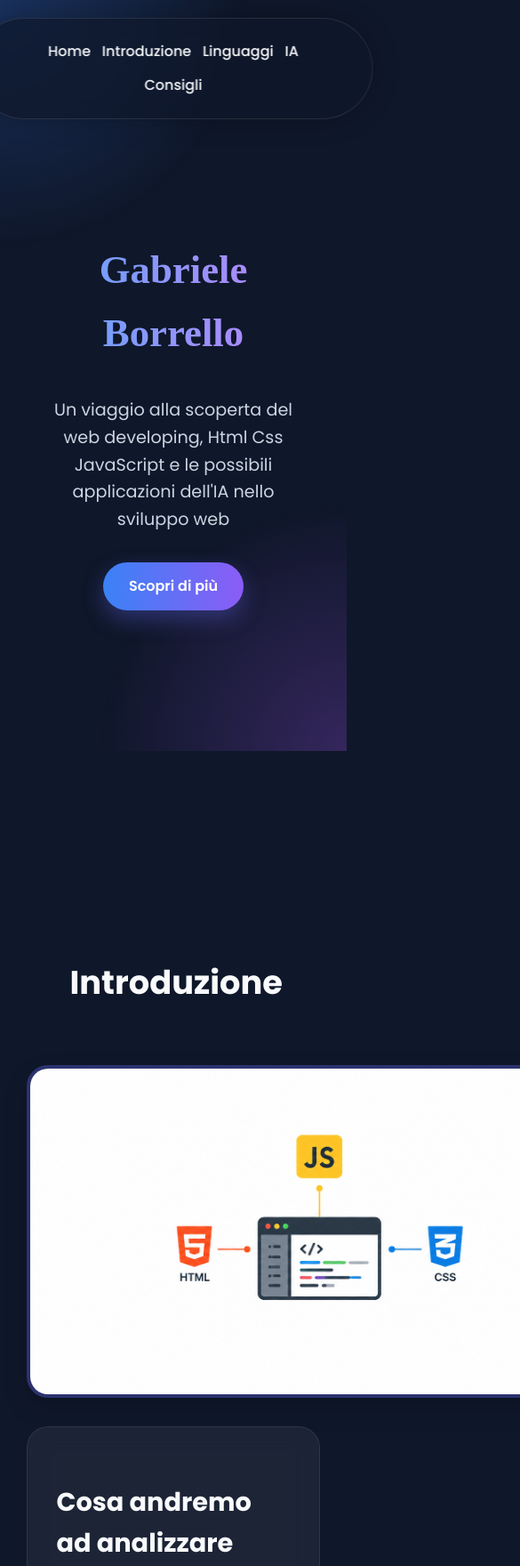
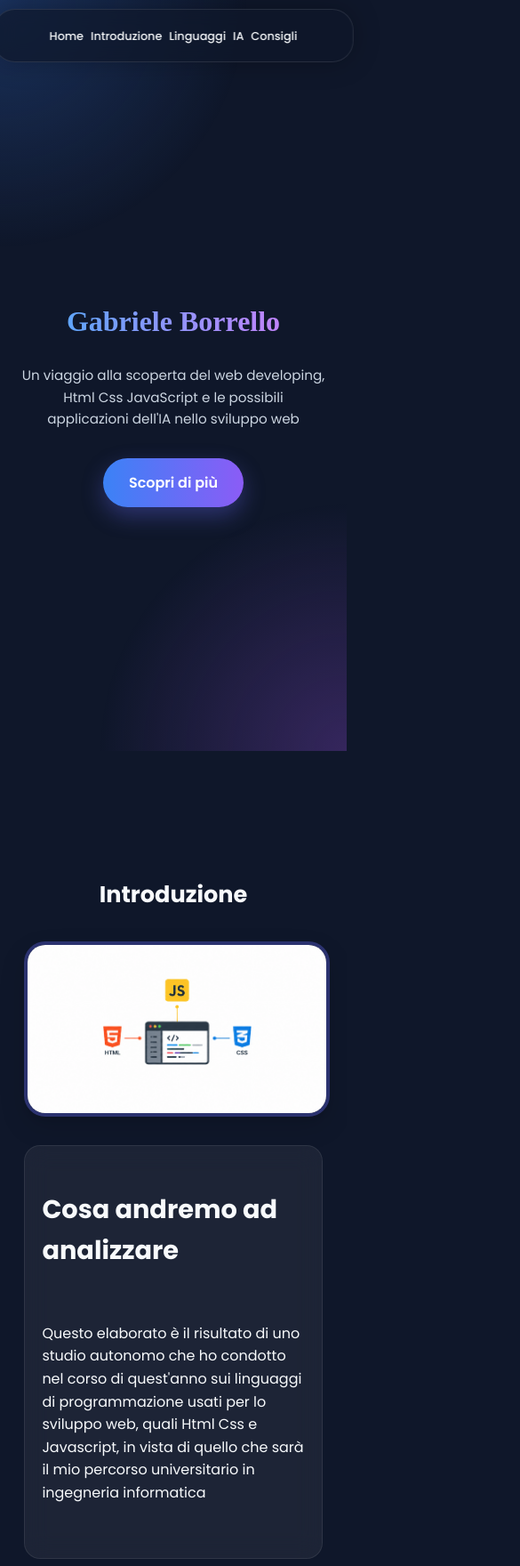
Before and after one commit to Gabry008/Capolavoro2026, a plain HTML site: page index.html in a window 390 px wide. Shown: the top 1760 px of the page at 89% size, 585 px wide, since content can reach past the window. Drawn offline with Linux system fonts and the light colour scheme.

Commit message:
Responsive

```diff
--- a/style.css
+++ b/style.css
@@ -169,11 +169,10 @@
 
     .about-grid {
       display: grid;
-      grid-template-columns: repeat(auto-fit, minmax(280px, 1fr));
+      grid-template-columns: repeat(auto-fit, minmax(300px, 1fr));
       gap: 2rem;
       align-items: center;
     }
-
     .profile-placeholder {
       height: 350px;
       border-radius: 24px;
@@ -237,9 +236,9 @@
     }
 
     .picture_container{
-    width: 650px;
-    height: auto;
-    }
+  width: 100%;
+  max-width: 650px;
+  }
 
     .picture {
     width: 100%;
@@ -251,6 +250,7 @@
     box-shadow:
         0 4px 10px rgba(0,0,0,0.08),
         0 12px 30px rgba(0,0,0,0.12);
+    max-width: 100%;
     }
 
     .link-section {
@@ -276,4 +276,156 @@
         padding: 5rem 6%;
       }
     }
+
+    /* ========================= */
+/* TABLET */
+/* ========================= */
+
+@media (max-width: 992px) {
+
+  section {
+    padding: 5rem 5%;
+  }
+
+  .hero-subtitle {
+    font-size: 1.05rem;
+  }
+
+  .picture_container {
+    width: 100%;
+    max-width: 500px;
+    margin: 0 auto;
+  }
+
+  nav {
+    width: 92%;
+    padding: 1rem 2rem;
+  }
+}
+
+
+/* ========================= */
+/* MOBILE */
+/* ========================= */
+
+@media (max-width: 768px) {
+
+  nav {
+    width: 95%;
+    top: 10px;
+    padding: 1rem;
+    border-radius: 24px;
+  }
+
+  nav ul {
+    gap: 0.7rem;
+  }
+
+  nav a {
+    font-size: 0.9rem;
+  }
+
+  header {
+    padding: 1rem;
+  }
+
+  .hero-title {
+    font-size: clamp(2.3rem, 10vw, 4rem);
+    line-height: 1.1;
+  }
+
+  .hero-subtitle {
+    font-size: 1rem;
+    width: 100%;
+  }
+
+  section {
+    padding: 4rem 1.2rem;
+  }
+
+  .section-title {
+    font-size: 1.9rem;
+  }
+
+  .glass-card {
+    padding: 1.5rem;
+  }
+
+  .timeline-item {
+    flex-direction: column;
+    gap: 0.5rem;
+  }
+
+  .timeline-dot {
+    margin-top: 0;
+  }
+
+  .picture_container {
+    width: 100%;
+    max-width: 100%;
+  }
+
+  .picture {
+    width: 100%;
+    height: auto;
+  }
+
+  .description {
+    padding: 1rem;
+  }
+
+  footer {
+    font-size: 0.9rem;
+    padding: 1.5rem 1rem;
+  }
+}
+
+
+/* ========================= */
+/* SMALL MOBILE */
+/* ========================= */
+
+@media (max-width: 480px) {
+
+  @media (max-width: 480px) {
+
+  nav ul {
+    display: flex;
+    flex-direction: row;
+    justify-content: center;
+    flex-wrap: wrap;
+    gap: 0.5rem;
+  }
+
+  nav a {
+    font-size: 0.8rem;
+  }
+
+  .hero-title {
+    font-size: 2rem;
+  }
+
+  .hero-subtitle {
+    font-size: 0.95rem;
+  }
+
+  .btn {
+    width: 100%;
+    text-align: center;
+  }
+
+  .glass-card {
+    padding: 1.2rem;
+    border-radius: 18px;
+  }
+
+  .section-title {
+    font-size: 1.6rem;
+  }
+
+  .topic-card h3 {
+    font-size: 1.1rem;
+  }
+  }
+
   </style>
```
